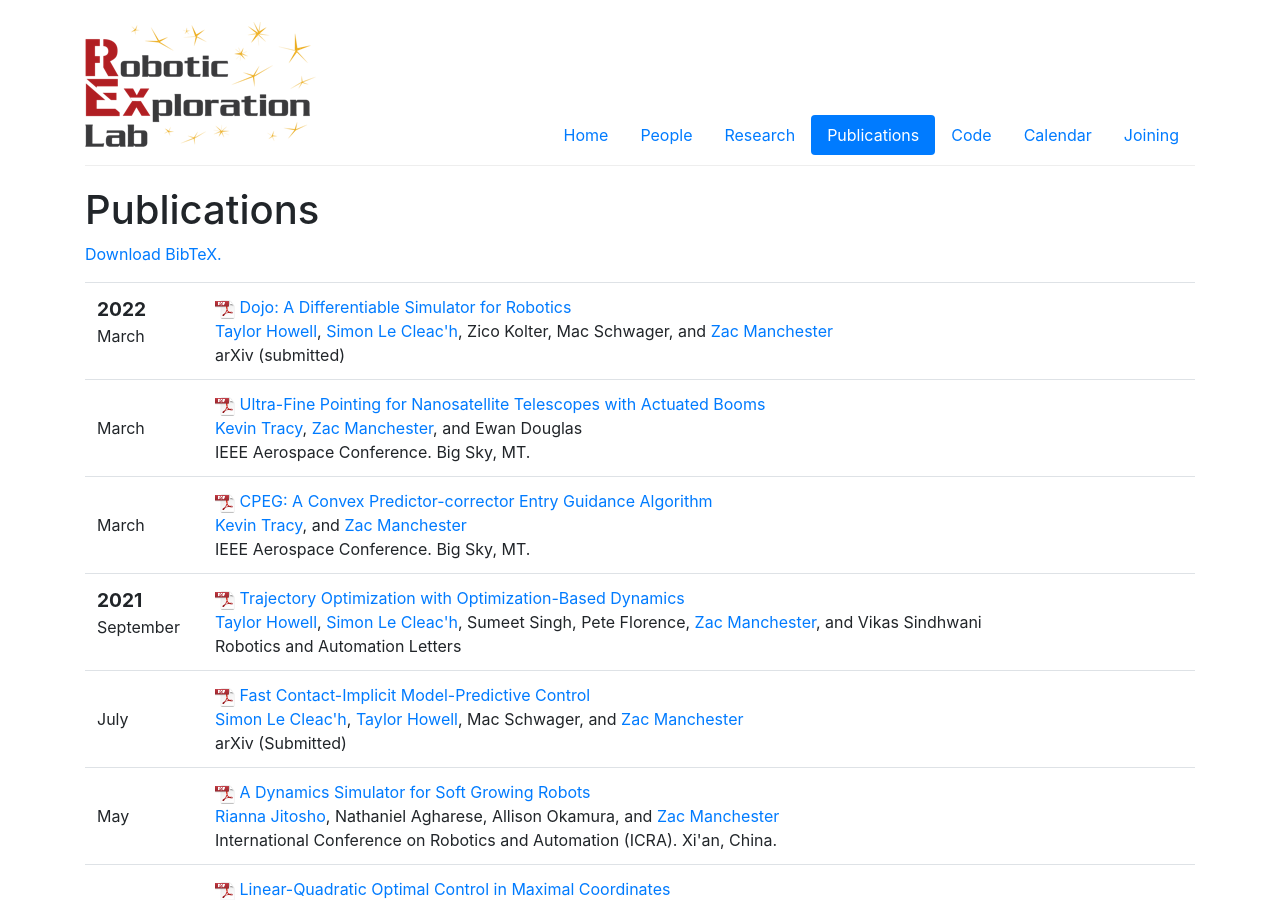
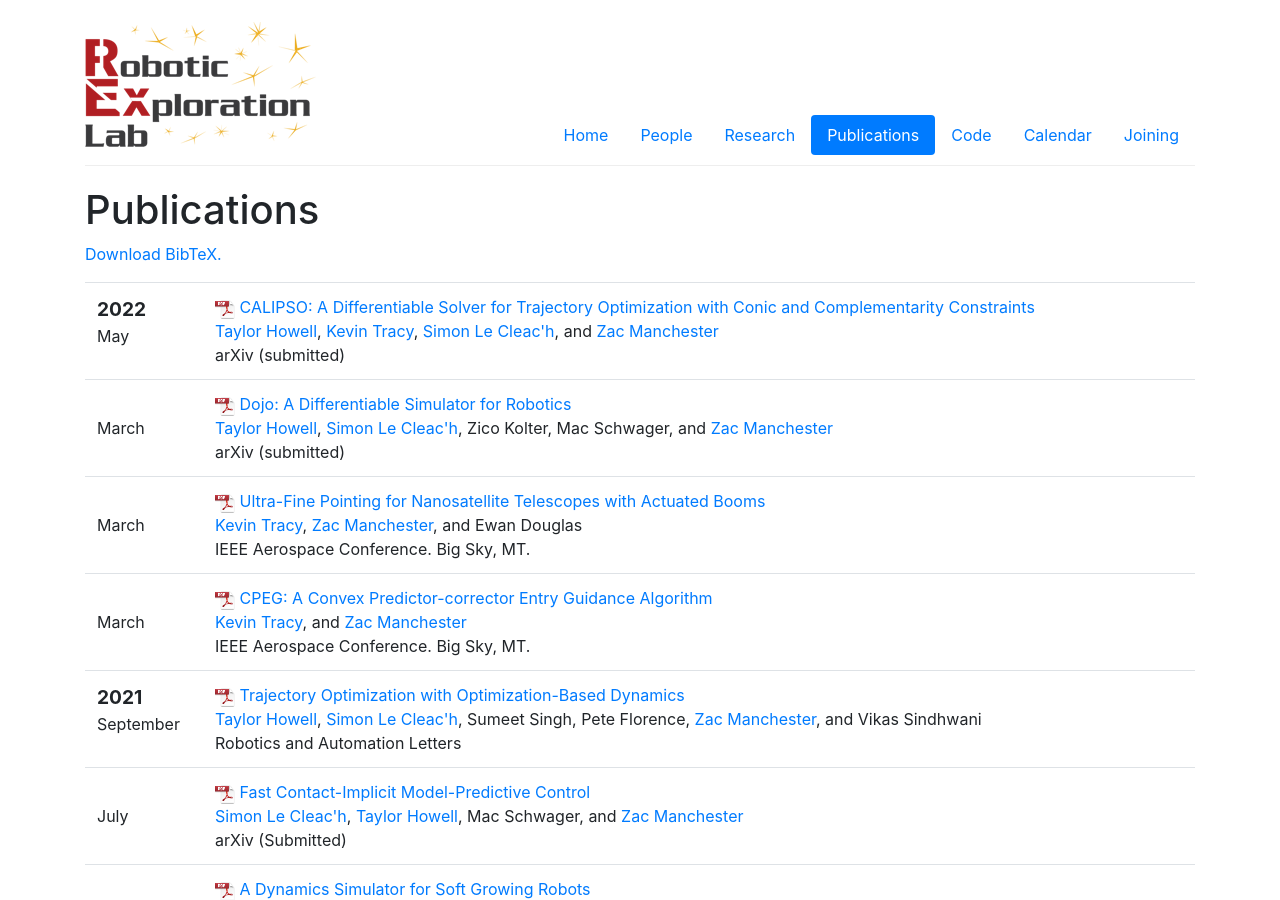
Before and after one commit to RoboticExplorationLab/roboticexplorationlab.github.io, a Jekyll site: the page built from publications.html, in a window 1280 px wide and 900 px high. Built offline with Jekyll 4.4.1, drawn with Linux system fonts in a browser that asks for light colours.

Commit message:
calipso paper

```diff
--- a/_data/pubs.yml
+++ b/_data/pubs.yml
@@ -1,3 +1,11 @@
+- title: "CALIPSO: A Differentiable Solver for Trajectory Optimization with Conic and Complementarity Constraints"
+  authors: [taylor, kevin, simon, zac]
+  date: 2022-05-08
+  publisher: arXiv
+  pub-type: conference
+  pdf: calipso.pdf
+  status: submitted
+
 - title: "Dojo: A Differentiable Simulator for Robotics"
   authors: [taylor, simon, Zico Kolter, Mac Schwager, zac]
   date: 2022-03-07
```
